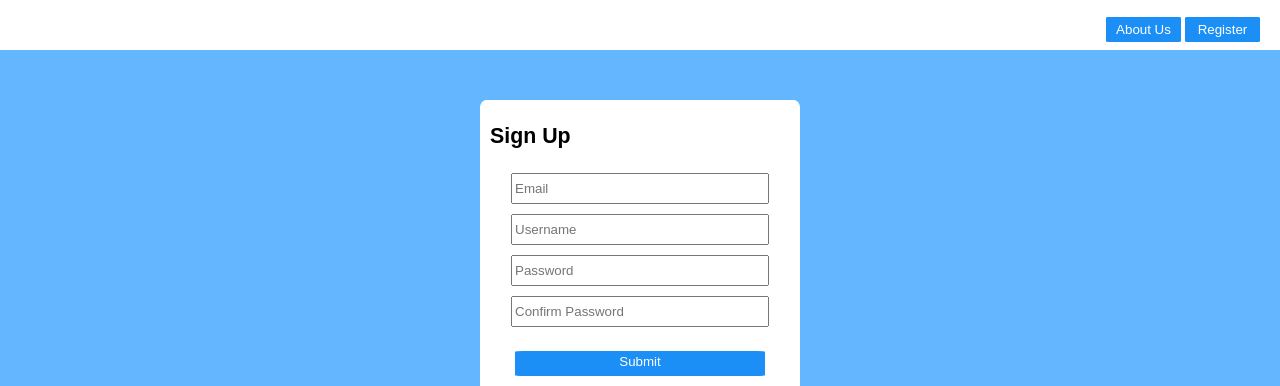
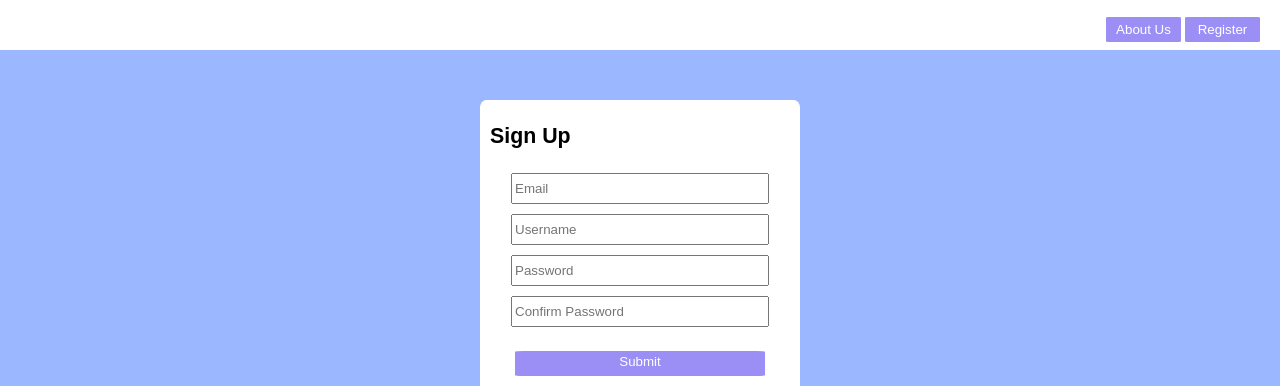
Before and after one commit to dknauff/1150FirstRegisterPage, a plain HTML site: page index.html in a window 1280 px wide. Shown: the top 386 px of the page. Drawn offline with Linux system fonts and the light colour scheme.

Commit message:
UpdateFileName

```diff
--- a/style.css
+++ b/style.css
@@ -1,5 +1,5 @@
 body {
-    background-color: rgb(100, 183, 255);
+    background-color: rgb(155, 183, 255);
     margin: 0;
 }
 .navbar {
@@ -51,7 +51,7 @@ body {
     margin-bottom: 10px;
 }
 #but {
-    background-color: rgb(27, 143, 245);
+    background-color: rgb(155, 143, 245);
     color: white;
     display: inline-block;
     height: 25px;
@@ -60,7 +60,7 @@ body {
     border-radius: 3%;
 }
 #sb {
-    background-color: rgb(27, 143, 245);
+    background-color: rgb(155, 143, 245);
     color: white;
     display: inline-block;
     border-color: transparent;
```
